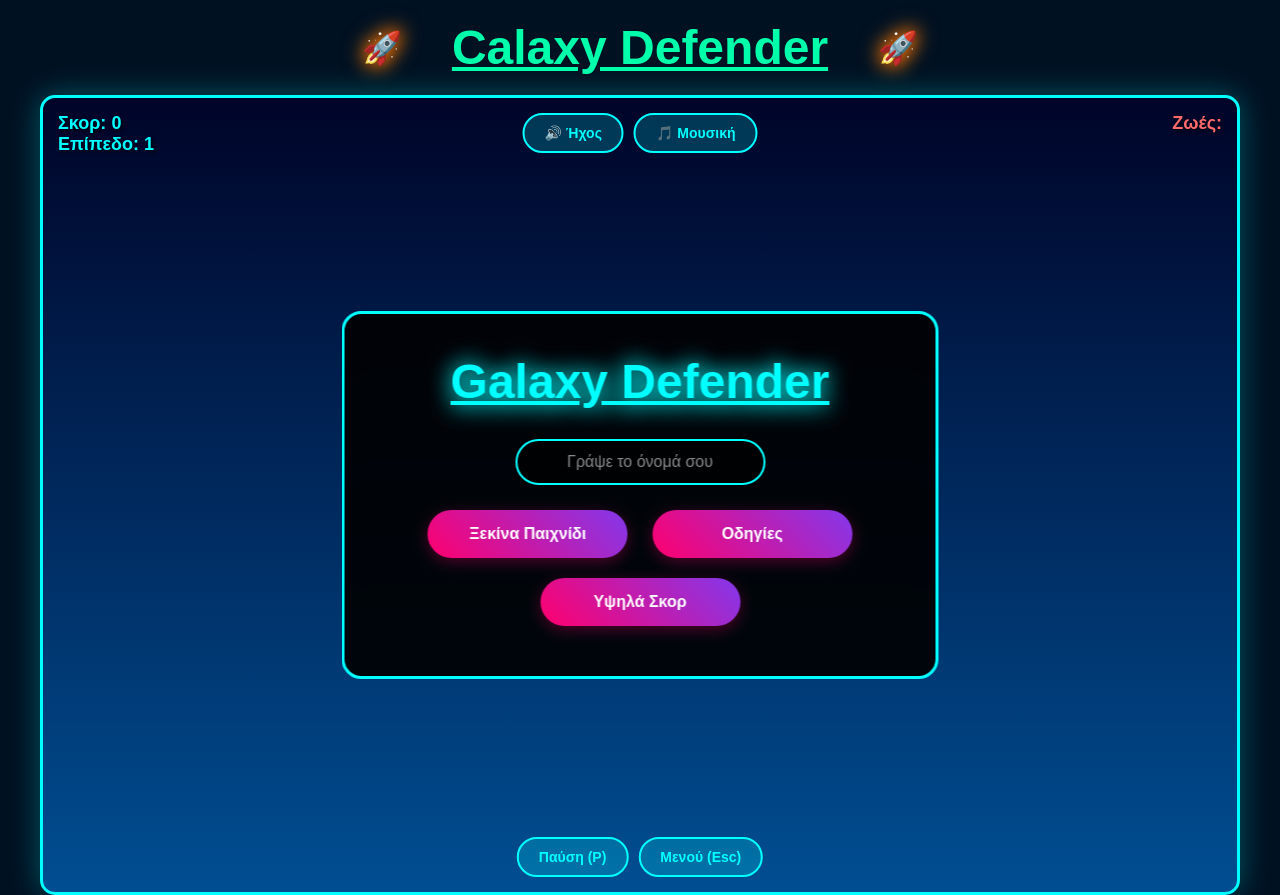
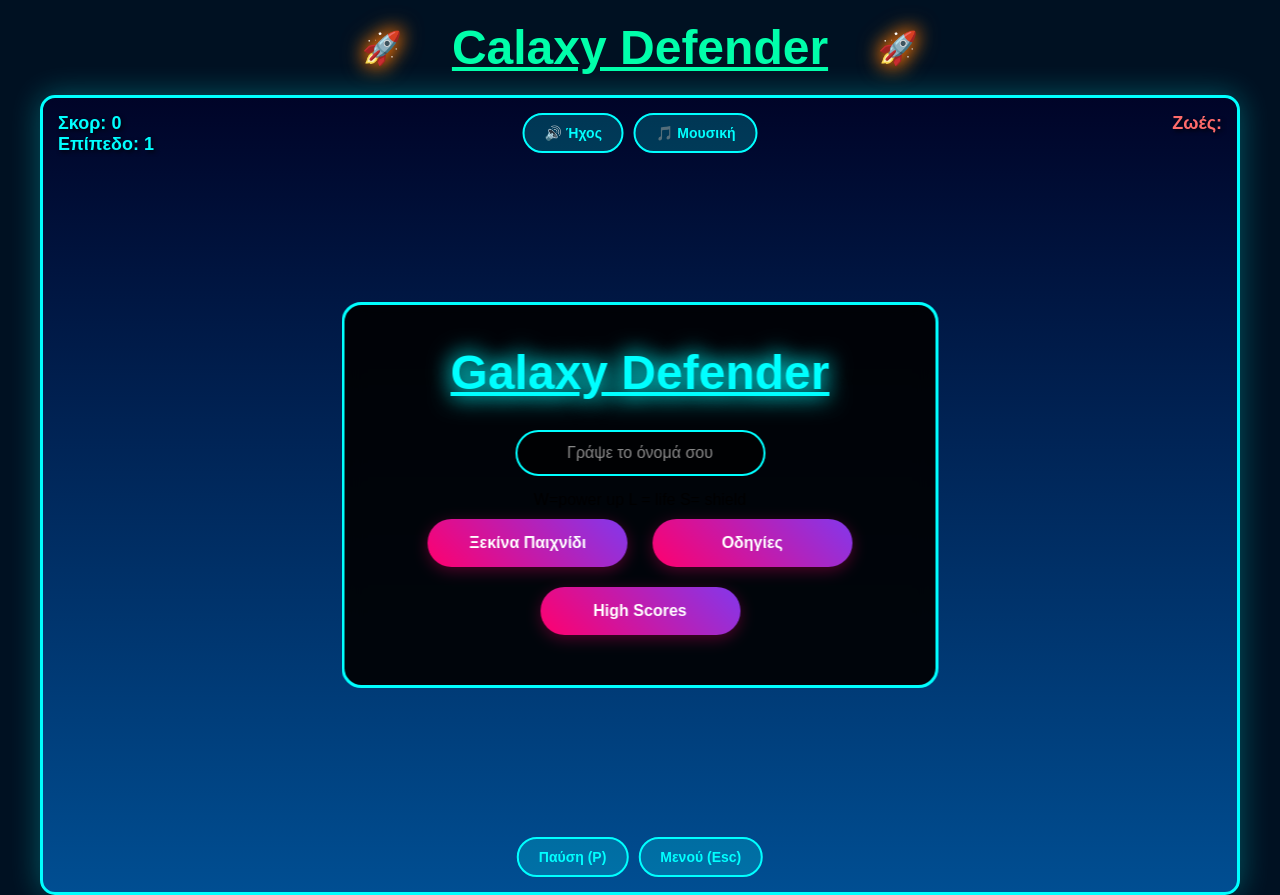
Before and after one commit to Dimitrios-G/Calaxy_Defender, a plain HTML site: page index.html in a window 1280 px wide. Shown: the top 895 px of the page. Drawn offline with Linux system fonts and the light colour scheme.

Commit message:
Update index.html

```diff
--- a/index.html
+++ b/index.html
@@ -482,9 +482,10 @@
             <div class="name-input">
                 <input type="text" id="playerName" placeholder="Γράψε το όνομά σου" maxlength="20">
             </div>
+            <p>W=power up L = life S= shield</p>
             <button onclick="startGame()">Ξεκίνα Παιχνίδι</button>
             <button onclick="showInstructions()">Οδηγίες</button>
-            <button onclick="showHighScores()">Υψηλά Σκορ</button>
+            <button onclick="showHighScores()">High Scores</button>
 
             <div class="instructions" id="instructionsPanel" style="display: none;">
                 <h3>Πώς να παίξεις:</h3>
```
